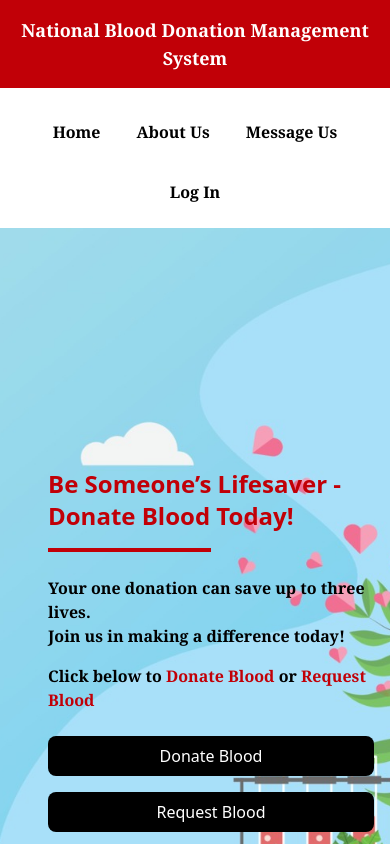
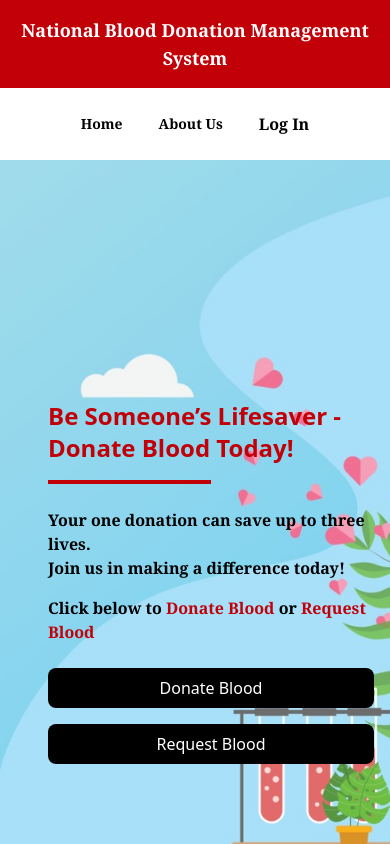
Before and after one commit to chenna-2512/National-Blood-Donation-Management-System-, a React (Vite) app in the folder Blood App/frontend/: page / in a window 390 px wide. Shown: the top 844 px of the page. Built offline with nearby package versions, Linux system fonts and the light colour scheme.

Commit message:
Blood Donation

```diff
--- a/Blood App/frontend/src/Utilities/Donorpage.jsx
+++ b/Blood App/frontend/src/Utilities/Donorpage.jsx
@@ -150,7 +150,7 @@ const Donorpage = () => {
       </div>
 
       {filteredDonors.length > 0 ? (
-        <div className="grid gap-6 grid-cols-1 sm:grid-cols-2 lg:grid-cols-3">
+        <div className="grid gap-6 grid-cols-1 sm:grid-cols-2 lg:grid-cols-3 mb-16">
           {filteredDonors.map((donor, index) => (
             <div
               key={index}
--- a/Blood App/frontend/src/Utilities/Header.jsx
+++ b/Blood App/frontend/src/Utilities/Header.jsx
@@ -29,28 +29,23 @@ const Header = () => {
   }
 
   return (
-    <div className="mt-24 sm:mt-16 lg:mt-16 md:mt-24">
+    <div className="mt-22 lg:mt-16 md:mt-24">
       <div className="flex flex-wrap items-center justify-center gap-5 p-4 font-semibold cursor-pointer">
         <h5
-          className="text-center font-serif p-2 text-base sm:text-lg relative transition-all duration-500 before:content-[''] before:absolute before:left-0 before:bottom-0 before:w-0 before:h-[2px] before:bg-black before:transition-all before:duration-500 hover:before:w-full"
+          className="text-center font-serif p-2 text-base text-sm md:text-lg relative transition-all duration-500 before:content-[''] before:absolute before:left-0 before:bottom-0 before:w-0 before:h-[2px] before:bg-black before:transition-all before:duration-500 hover:before:w-full"
           onClick={gotoHome}
         >
           Home
         </h5>
         <h5
-          className="text-center font-serif p-2 text-base sm:text-lg relative transition-all duration-500 before:content-[''] before:absolute before:left-0 before:bottom-0 before:w-0 before:h-[2px] before:bg-black before:transition-all before:duration-500 hover:before:w-full"
+          className="text-center font-serif p-2 text-base text-sm md:text-lg relative transition-all duration-500 before:content-[''] before:absolute before:left-0 before:bottom-0 before:w-0 before:h-[2px] before:bg-black before:transition-all before:duration-500 hover:before:w-full"
           onClick={gotoAbout}
         >
           About Us
         </h5>
-        <h5
-          className="text-center font-serif p-2 text-base sm:text-lg relative transition-all duration-500 before:content-[''] before:absolute before:left-0 before:bottom-0 before:w-0 before:h-[2px] before:bg-black before:transition-all before:duration-500 hover:before:w-full"
-        >
-          Message Us
-        </h5>
         {loggedIn ? (
           <h5
-            className="text-center font-serif p-2 text-base sm:text-lg relative transition-all duration-500 before:content-[''] before:absolute before:left-0 before:bottom-0 before:w-0 before:h-[2px] before:bg-black before:transition-all before:duration-500 hover:before:w-full"
+            className="text-center font-serif p-2 text-base text-sm md:text-lg relative transition-all duration-500 before:content-[''] before:absolute before:left-0 before:bottom-0 before:w-0 before:h-[2px] before:bg-black before:transition-all before:duration-500 hover:before:w-full"
             onClick={logoutHandle}
           >
             Log Out
--- a/Blood App/frontend/src/Utilities/Header2.jsx
+++ b/Blood App/frontend/src/Utilities/Header2.jsx
@@ -32,7 +32,7 @@ const Header2 = () => {
       <div className="mt-24 md:mt-24 lg:mt-16">
         <div className="flex flex-col sm:flex-row items-center justify-center gap-5 p-2 font-semibold cursor-pointer">
          <h5
-            className={`text-center font-serif p-1 text-lg relative transition-all duration-500
+            className={`text-center font-serif p-1 text-sm md:text-lg relative transition-all duration-500
               before:content-[''] before:absolute before:left-0 before:bottom-0 before:h-[2px] before:bg-black before:transition-all before:duration-300
               ${showProfile ? "before:w-full text-black font-bold" : "before:w-0 text-gray-600"}`}
             onClick={goToProfile}
@@ -41,7 +41,7 @@ const Header2 = () => {
           </h5>
 
           <h5
-            className={`text-center font-serif p-1 text-lg relative transition-all duration-500
+            className={`text-center font-serif p-1 text-sm md:text-lg relative transition-all duration-500
               before:content-[''] before:absolute before:left-0 before:bottom-0 before:h-[2px] before:bg-black before:transition-all before:duration-300
               ${!showProfile && !showHistory ? "before:w-full text-black font-bold" : "before:w-0 text-gray-600"}`}
             onClick={goToApplicationForm}
@@ -50,7 +50,7 @@ const Header2 = () => {
           </h5>
 
           <h5
-            className={`text-center font-serif p-1 text-lg relative transition-all duration-500
+            className={`text-center font-serif p-1 text-sm md:text-lg relative transition-all duration-500
               before:content-[''] before:absolute before:left-0 before:bottom-0 before:h-[2px] before:bg-black before:transition-all before:duration-300
               ${showHistory ? "before:w-full text-black font-bold" : "before:w-0 text-gray-600"}`}
             onClick={gotoHistory}
--- a/Blood App/frontend/src/Utilities/Header3.jsx
+++ b/Blood App/frontend/src/Utilities/Header3.jsx
@@ -21,11 +21,11 @@ const Header3 = () => {
     <div>
       <div className="mt-24 md:mt-24 lg:mt-16">
         <div className="flex items-center justify-center gap-5 p-2 font-semibold cursor-pointer">
-            <h5 className="text-center font-serif p-1 text-lg relative transition-all duration-500 before:content-[''] before:absolute before:left-0 before:bottom-0 before:w-0 before:h-[2px] before:bg-black before:transition-all before:duration-1500 hover:before:w-full"
+            <h5 className="text-center font-serif p-1 text-sm md:text-lg relative transition-all duration-500 before:content-[''] before:absolute before:left-0 before:bottom-0 before:w-0 before:h-[2px] before:bg-black before:transition-all before:duration-1500 hover:before:w-full"
             onClick={gotoDonors}>
                 Blood Donors
             </h5>
-            <h5 className="text-center font-serif p-1 text-lg relative transition-all duration-500 before:content-[''] before:absolute before:left-0 before:bottom-0 before:w-0 before:h-[2px] before:bg-black before:transition-all before:duration-1500 hover:before:w-full"
+            <h5 className="text-center font-serif p-1 text-sm md:text-lg relative transition-all duration-500 before:content-[''] before:absolute before:left-0 before:bottom-0 before:w-0 before:h-[2px] before:bg-black before:transition-all before:duration-1500 hover:before:w-full"
             onClick={gotoRequestHistory}>
                 Your Request History
             </h5>
```
